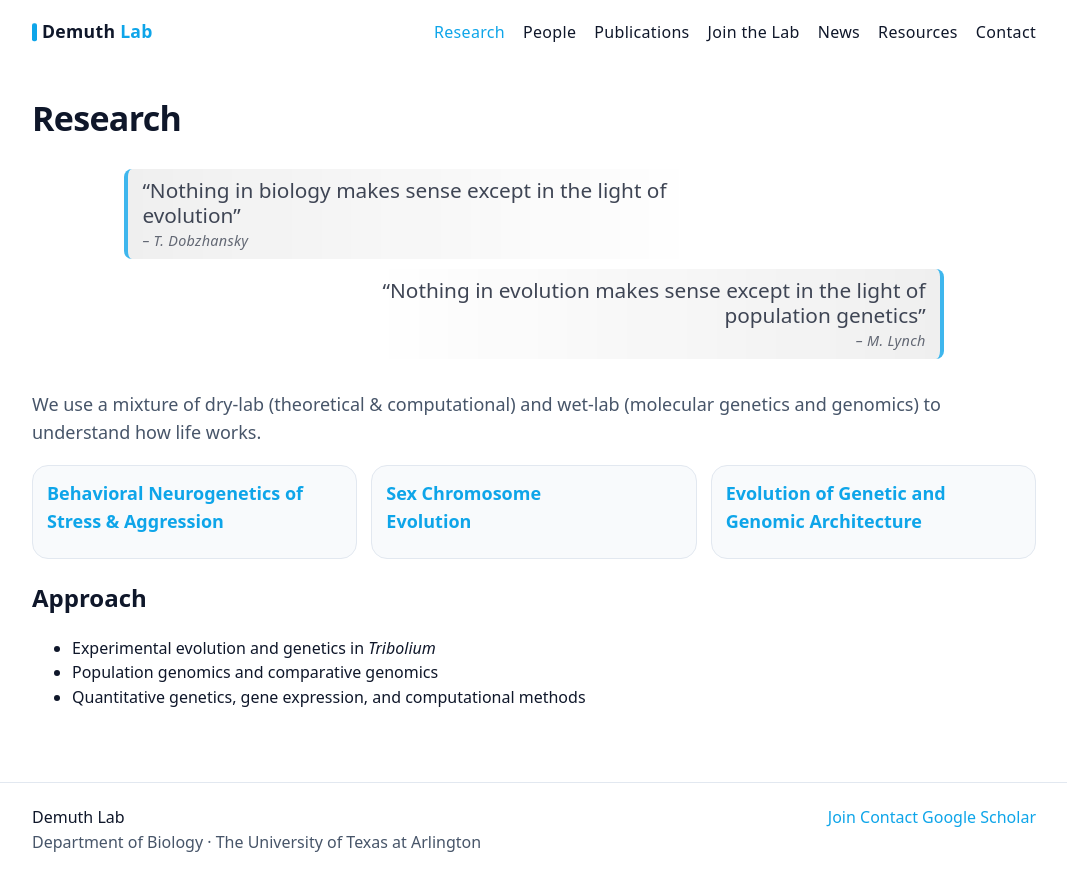
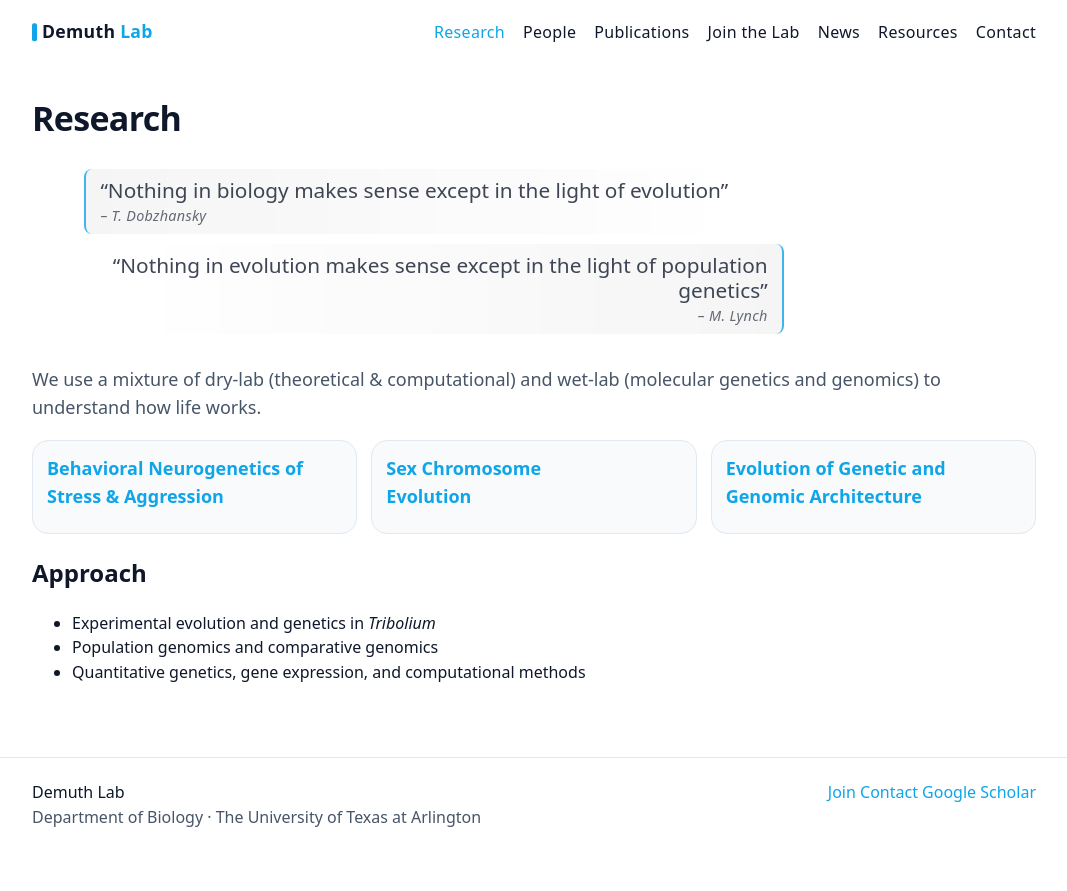
Before and after one commit to demuth-lab/demuth-lab.github.io, a Jekyll site: the page built from research/index.md, in a window 1280 px wide. Shown: the top 891 px of the page, without its empty margins (106-1173 px from the left). Built offline with Jekyll 4.4.1, drawn with Linux system fonts in a browser that asks for light colours.

Commit message:
Update main.css

```diff
--- a/assets/css/main.css
+++ b/assets/css/main.css
@@ -424,7 +424,10 @@ a:hover{
 .research-quotes blockquote{
   margin-top:0;
   margin-bottom:0;
-  max-width:600px;
+  margin-left:0;
+  margin-right:0;
+
+  max-width:700px;
   font-size:1.3rem;
   opacity:0.8;
   line-height:1.2;
@@ -436,16 +439,16 @@ a:hover{
 }
 
 .quote-left{
-  border-left:4px solid var(--accent);
+  border-left:2px solid var(--accent);
   margin-right:auto;
-  background:linear-gradient(to right, rgba(0,0,0,0.08), rgba(0,0,0,0));
+  background:linear-gradient(to right, rgba(0,0,0,0.05), rgba(0,0,0,0));
 }
 
 .quote-right{
-  border-right:4px solid var(--accent);
+  border-right:2px solid var(--accent);
   margin-left:auto;
   text-align:right;
-  background:linear-gradient(to left, rgba(0,0,0,0.08), rgba(0,0,0,0));
+  background:linear-gradient(to left, rgba(0,0,0,0.05), rgba(0,0,0,0));
 }
 
 .quote-author{
```
